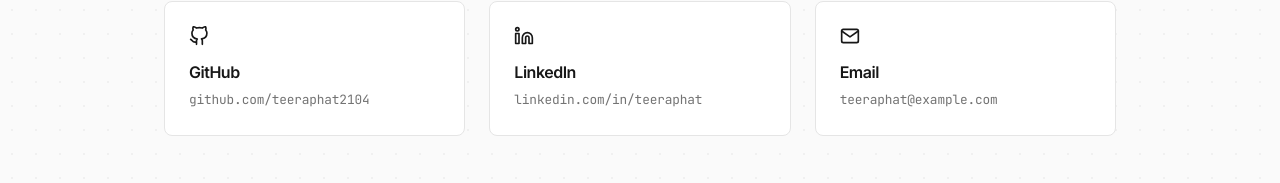
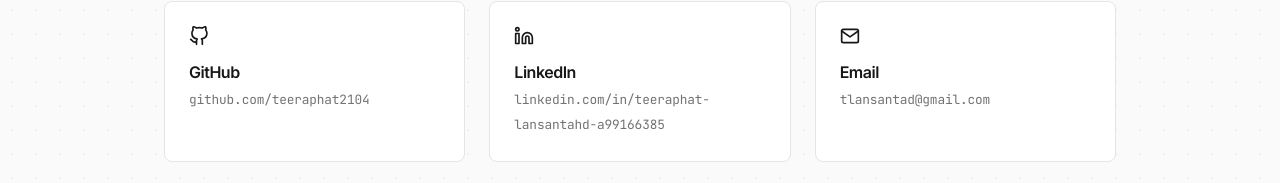
Before and after one commit to Teeraphat2104/portfolio_Teeraphat, a React (Vite) app: page /contact in a window 1280 px wide. Shown: the part 362-545 px from the top of the page. Built offline with nearby package versions, Linux system fonts and the light colour scheme.

Commit message:
update contact: real LinkedIn and email

```diff
--- a/src/pages/Contact.tsx
+++ b/src/pages/Contact.tsx
@@ -12,8 +12,8 @@
     },
     {
       label: 'LinkedIn',
-      value: 'linkedin.com/in/teeraphat',
-      href: 'https://linkedin.com/in/teeraphat',
+      value: 'linkedin.com/in/teeraphat-lansantahd-a99166385',
+      href: 'https://www.linkedin.com/in/teeraphat-lansantahd-a99166385/',
       icon: (
         <svg width="20" height="20" viewBox="0 0 24 24" fill="none" stroke="currentColor" strokeWidth="2" strokeLinecap="round" strokeLinejoin="round">
           <path d="M16 8a6 6 0 0 1 6 6v7h-4v-7a2 2 0 0 0-2-2 2 2 0 0 0-2 2v7h-4v-7a6 6 0 0 1 6-6z" />
@@ -24,8 +24,8 @@
     },
     {
       label: 'Email',
-      value: 'teeraphat@example.com',
-      href: 'mailto:teeraphat@example.com',
+      value: 'tlansantad@gmail.com',
+      href: 'mailto:tlansantad@gmail.com',
       icon: (
         <svg width="20" height="20" viewBox="0 0 24 24" fill="none" stroke="currentColor" strokeWidth="2" strokeLinecap="round" strokeLinejoin="round">
           <path d="M4 4h16c1.1 0 2 .9 2 2v12c0 1.1-.9 2-2 2H4c-1.1 0-2-.9-2-2V6c0-1.1.9-2 2-2z" />
```
